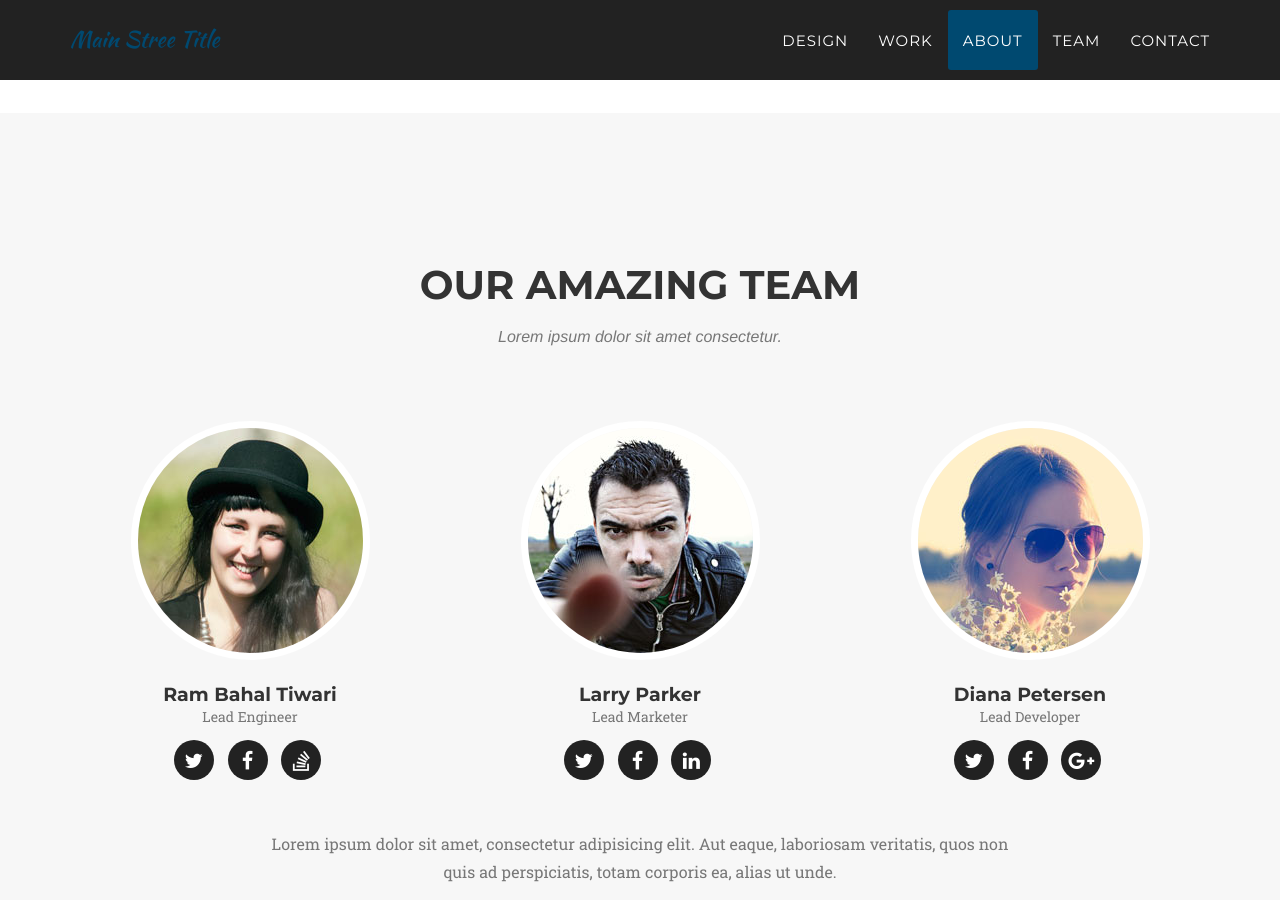
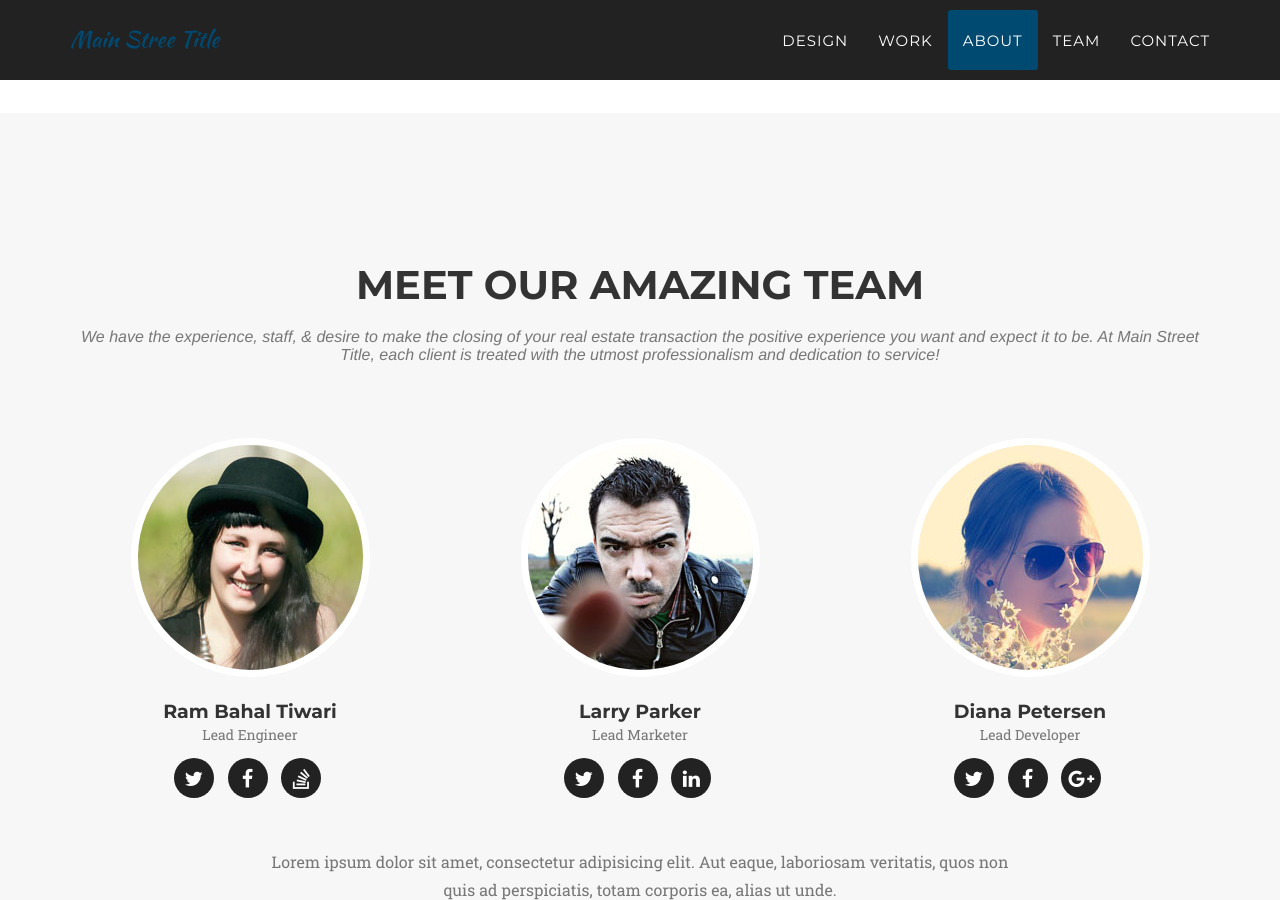
Before and after one commit to MainStreetTitleDeveloper/mainstreettitledeveloper.github.io, a Jekyll site: the page built from index.html, in a window 1280 px wide and 900 px high, scrolled down 4527 px. Built offline with Jekyll 4.4.1, drawn with Linux system fonts in a browser that asks for light colours; some web fonts are replaced.

Commit message:
Update team.html

```diff
--- a/_includes/team.html
+++ b/_includes/team.html
@@ -3,8 +3,8 @@
         <div class="container">
             <div class="row">
                 <div class="col-lg-12 text-center">
-                    <h2 class="section-heading">Our Amazing Team</h2>
-                    <h3 class="section-subheading text-muted">Lorem ipsum dolor sit amet consectetur.</h3>
+                    <h2 class="section-heading">Meet Our Amazing Team</h2>
+                    <h3 class="section-subheading text-muted"> We have the experience, staff, & desire to make the closing of your real estate transaction the positive experience you want and expect it to be. At Main Street Title, each client is treated with the utmost professionalism and dedication to service!</h3>
                 </div>
             </div>
             <div class="row">
```
